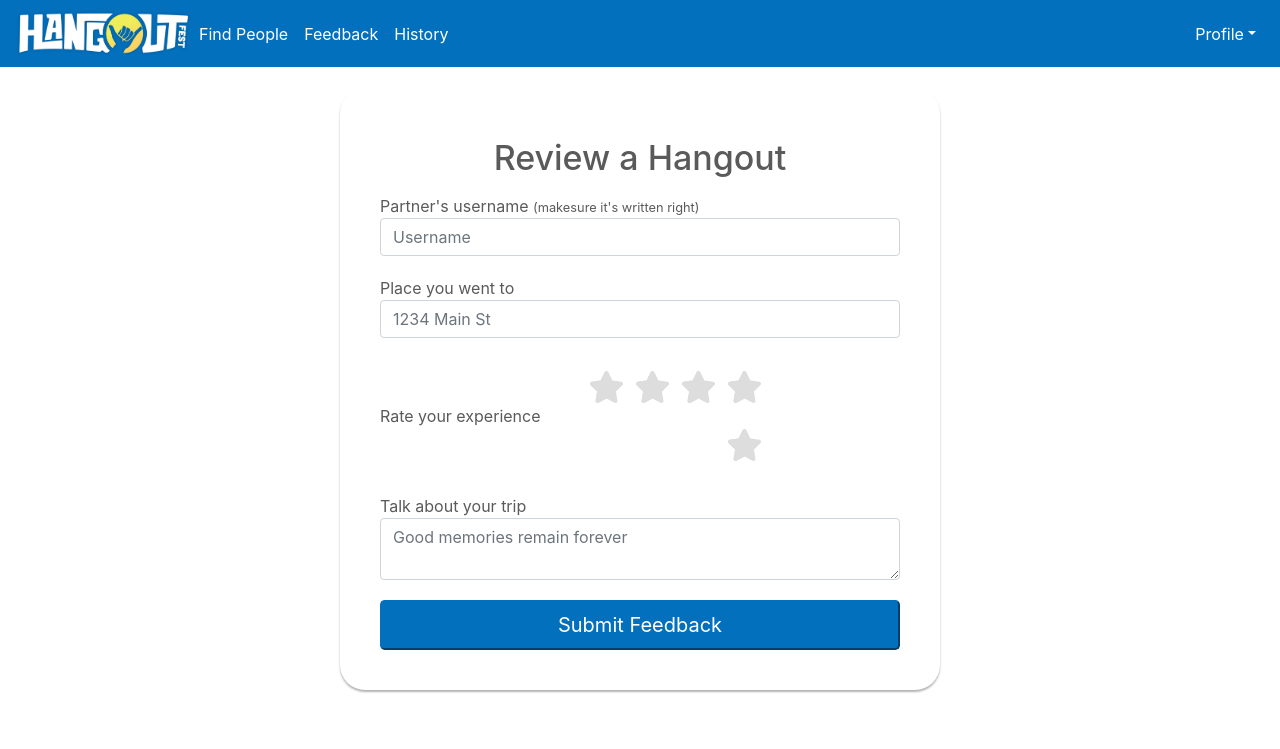
After one commit to oabuhamdan/Hangouts-Website, a Flask app: page /feedback in a window 1280 px wide. The commit adds this page. Shown: the top 749 px of the page. Run offline with Flask 2, Linux system fonts and the light colour scheme; some libraries are stand-ins or nearby versions.

Commit message:
-Find people and feedback done. -Enhancements on previous code

```diff
--- a/app.py
+++ b/app.py
@@ -1,6 +1,6 @@
 #!/usr/bin/python
 # -*- coding: utf-8 -*-
-
+import os
 import sqlite3
 from tempfile import mkdtemp
 
@@ -13,7 +13,8 @@ from werkzeug.security import check_password_hash, \
 from helpers import *
 
 app = Flask(__name__)
-
+UPLOAD_FOLDER = '/home/osama-hamdan/PycharmProjects/cs50project/profile_photos'
+app.config['UPLOAD_FOLDER'] = UPLOAD_FOLDER
 # Ensure templates are auto-reloaded
 
 app.config['TEMPLATES_AUTO_RELOAD'] = True
@@ -103,6 +104,7 @@ def signup():
         password = request.form.get('password')
         confpassword = request.form.get('confpassword')
         email = request.form.get('email')
+        photo = request.files.get('profile_photo')
 
         # Ensure username was submitted
         errors = []
@@ -117,17 +119,24 @@ def signup():
             errors.append("Email is missing")
         if password != confpassword:
             errors.append("Password and its confirmation are not equal !")
-        # if requests.get(request.url+'/checkuser', 'username=' + username) == 'false':
-        #     errors.append("Username is already taken!")
+
         if len(errors) != 0:
             return render_template('signup.html', errors=errors)
 
-        db.execute('INSERT into users(username,email,password) '
-                   'VALUES (?,?,?)'
-                   , (username, email, generate_password_hash(password)))
+        # profile photo
+        if photo:
+            photoFileName = username + '.jpg'
+            photo.save(os.path.join(app.config['UPLOAD_FOLDER'], photoFileName))
+        else:
+            photoFileName = 'default.jpg'
+
+        db.execute('INSERT into users(username,email,password,photoType) '
+                   'VALUES (?,?,?,?)'
+                   , (username, email, generate_password_hash(password), photoFileName))
+
         id = db.execute('SELECT id from users where username=?', (username,)).fetchone()[0]
-        session['user_id'] = id;
-        flash('You have successfully registered')
+        session['user_id'] = id
+
         return redirect(url_for('signup2'))
     else:
         # User reached route via GET (as by clicking a link or via redirect)
@@ -187,7 +196,17 @@ def logout():
     return redirect('/')
 
 
+@login_required
 @app.route('/findpeople')
 def finpeople():
-    """Show portfolio of stocks"""
-    return render_template('find_people.html')
+    users = db.execute(
+        "SELECT users.username,email,fullname,number,interests,photoType from users"
+        " INNER JOIN hangout_info ON hangout_info.id=users.id").fetchall()
+
+    return render_template('find_people.html', users=users)
+
+
+@login_required
+@app.route('/feedback')
+def feedback():
+    return render_template('feedback.html')
--- a/static/base.css
+++ b/static/base.css
@@ -18,9 +18,18 @@ nav a {
     margin-top: 10px;
 }
 
+.fixed-bottom {
+    position: relative;
+}
 
-.btn-secondary{
+
+.btn-secondary {
     color: #ffffff;
     background-color: #0270BD;
-        border-color: #0270BD;
+    border-color: #0270BD;
 }
+
+#footer {
+    position: absolute;
+    width: 100%;
+}
--- a/static/carousel.css
+++ b/static/carousel.css
@@ -4,7 +4,6 @@
 
 body {
     padding-top: 3rem;
-    padding-bottom: 3rem;
     color: #5a5a5a;
 }
 
--- /dev/null
+++ b/static/stars.css
@@ -0,0 +1,53 @@
+@import url(//netdna.bootstrapcdn.com/font-awesome/3.2.1/css/font-awesome.css);
+
+fieldset, label {
+    margin: 0;
+    padding: 0;
+}
+
+
+/****** Style Star Rating Widget *****/
+
+.rating {
+    border: none;
+    float: left;
+}
+
+.rating > input {
+    display: none;
+}
+
+.rating > label:before {
+    margin: 5px;
+    font-size: 2.0em;
+    font-family: FontAwesome;
+    display: inline-block;
+    content: "\f005";
+}
+
+.rating > .half:before {
+    content: "\f089";
+    position: absolute;
+}
+
+.rating > label {
+    color: #ddd;
+    float: right;
+}
+
+/***** CSS Magic to Highlight Stars on Hover *****/
+
+.rating > input:checked ~ label, /* show gold star when clicked */
+.rating:not(:checked) > label:hover, /* hover current star */
+.rating:not(:checked) > label:hover ~ label {
+    color: #FFD700;
+}
+
+/* hover previous stars in list */
+
+.rating > input:checked + label:hover, /* hover current star when changing rating */
+.rating > input:checked ~ label:hover,
+.rating > label:hover ~ input:checked ~ label, /* lighten current selection */
+.rating > input:checked ~ label:hover ~ label {
+    color: #FFED85;
+}
--- a/templates/base.html
+++ b/templates/base.html
@@ -2,17 +2,21 @@
 <html lang="en">
 <head>
     {% block head %}
+        <link href="/static/login.css" rel="stylesheet">
         <meta charset="utf-8">
         <meta http-equiv="X-UA-Compatible" content="IE=edge">
         <meta name="viewport" content="width=device-width, initial-scale=1">
+        <script src="/static/signup.js"></script>
+        <script src="https://ajax.googleapis.com/ajax/libs/jquery/3.3.1/jquery.min.js"></script>
+        <script src="https://cdnjs.cloudflare.com/ajax/libs/popper.js/1.14.7/umd/popper.min.js"></script>
+        <script src="https://stackpath.bootstrapcdn.com/bootstrap/4.3.1/js/bootstrap.min.js"></script>
         <link rel="stylesheet" href="https://stackpath.bootstrapcdn.com/bootstrap/4.3.1/css/bootstrap.min.css"
               integrity="sha384-ggOyR0iXCbMQv3Xipma34MD+dH/1fQ784/j6cY/iJTQUOhcWr7x9JvoRxT2MZw1T"
               crossorigin="anonymous">
         <link href="/static/carousel.css" rel="stylesheet">
-        <script src="https://ajax.googleapis.com/ajax/libs/jquery/3.3.1/jquery.min.js"></script>
-        <script src="https://cdnjs.cloudflare.com/ajax/libs/popper.js/1.14.7/umd/popper.min.js"></script>
-        <script src="https://stackpath.bootstrapcdn.com/bootstrap/4.3.1/js/bootstrap.min.js"></script>
         <link rel="stylesheet" href="/static/base.css">
+        <link rel="stylesheet" href="/static/stars.css"/>
+
         <title>{% block title %}{% endblock %}</title>
     {% endblock %}
 </head>
@@ -35,10 +39,7 @@
                             <a href="/findpeople" class="nav-link">Find People</a>
                         </li>
                         <li class="nav-item">
-                            <a href="#" class="nav-link">Create Hangout</a>
-                        </li>
-                        <li class="nav-item">
-                            <a href="#" class="nav-link">Feedback</a>
+                            <a href="/feedback" class="nav-link">Feedback</a>
                         </li>
                         <li class="nav-item">
                             <a href="#" class="nav-link">History</a>
@@ -63,12 +64,6 @@
     {% block content %}
     {% endblock %}
 </div>
-<footer id="footer">
-    {% block footer %}
-        <nav class="navbar fixed-bottom">
-            <h6>All rights reserved &#169;</h6>
-        </nav>
-    {% endblock %}
-</footer>
+
 </body>
 </html>
--- /dev/null
+++ b/templates/feedback.html
@@ -0,0 +1,61 @@
+{% extends "base.html" %}
+{% block title %}Find people{% endblock %}
+{% block content %}
+    <main role="main">
+        <div class="signin-form" style="width: 600px;padding: 40px 0">
+            <form>
+                <h2>Review a Hangout</h2>
+                <div class="form-group">
+                    <label for="inputEmail4">Partner's username</label>
+                    <small>(makesure it's written right)</small>
+                    <input type="email" class="form-control" id="inputEmail4" placeholder="Username">
+                </div>
+                <div class="form-group">
+                    <label for="inputAddress">Place you went to</label>
+                    <input type="text" class="form-control" id="inputAddress" placeholder="1234 Main St">
+                </div>
+                <div class="form-row">
+                    <div class="form-group col-md-4" style="align-self: center">
+                        <label>Rate your experience</label>
+                    </div>
+                    <div class="form-group col-md-5">
+                        <fieldset class="rating">
+                            <input type="radio" id="star5" name="rating" value="5"/>
+                            <label class="full" for="star5"
+                                   title="Awesome - 5 stars"></label>
+                            <input type="radio" id="star4half" name="rating" value="4.5"/><label class="half"
+                                                                                                 for="star4half"
+                                                                                                 title="Pretty good - 4.5 stars"></label>
+                            <input type="radio" id="star4" name="rating" value="4"/><label class="full" for="star4"
+                                                                                           title="Pretty good - 4 stars"></label>
+                            <input type="radio" id="star3half" name="rating" value="3 and a half"/><label class="half"
+                                                                                                          for="star3half"
+                                                                                                          title="Meh - 3.5 stars"></label>
+                            <input type="radio" id="star3" name="rating" value="3"/><label class="full" for="star3"
+                                                                                           title="Meh - 3 stars"></label>
+                            <input type="radio" id="star2half" name="rating" value="2 and a half"/><label class="half"
+                                                                                                          for="star2half"
+                                                                                                          title="Kinda bad - 2.5 stars"></label>
+                            <input type="radio" id="star2" name="rating" value="2"/><label class="full" for="star2"
+                                                                                           title="Kinda bad - 2 stars"></label>
+                            <input type="radio" id="star1half" name="rating" value="1 and a half"/><label class="half"
+                                                                                                          for="star1half"
+                                                                                                          title="Meh - 1.5 stars"></label>
+                            <input type="radio" id="star1" name="rating" value="1"/><label class="full" for="star1"
+                                                                                           title="Sucks big time - 1 star"></label>
+                            <input type="radio" id="starhalf" name="rating" value="half"/><label class="half"
+                                                                                                 for="starhalf"
+                                                                                                 title="Sucks big time - 0.5 stars"></label>
+                        </fieldset>
+                    </div>
+                </div>
+                <div class="form-group">
+                    <label for="inputAddress2">Talk about your trip</label>
+                    <textarea class="form-control" id="inputAddress2"
+                              placeholder="Good memories remain forever"></textarea>
+                </div>
+                <button type="submit" class="btn-zenon btn-lg signup-btn  btn-block">Submit Feedback</button>
+            </form>
+        </div>
+    </main>
+{% endblock %}
```
Also changed, not shown: templates/find_people.html (+44 -14 lines), templates/index.html (+14 -11 lines), templates/signin.html (+16 -21 lines), templates/signup.html (+20 -34 lines), templates/signup2.html (+19 -30 lines), database.db, static/history.png (added), static/ic_history_48px-512.png (added), static/profile_photos/default.jpg (added).
